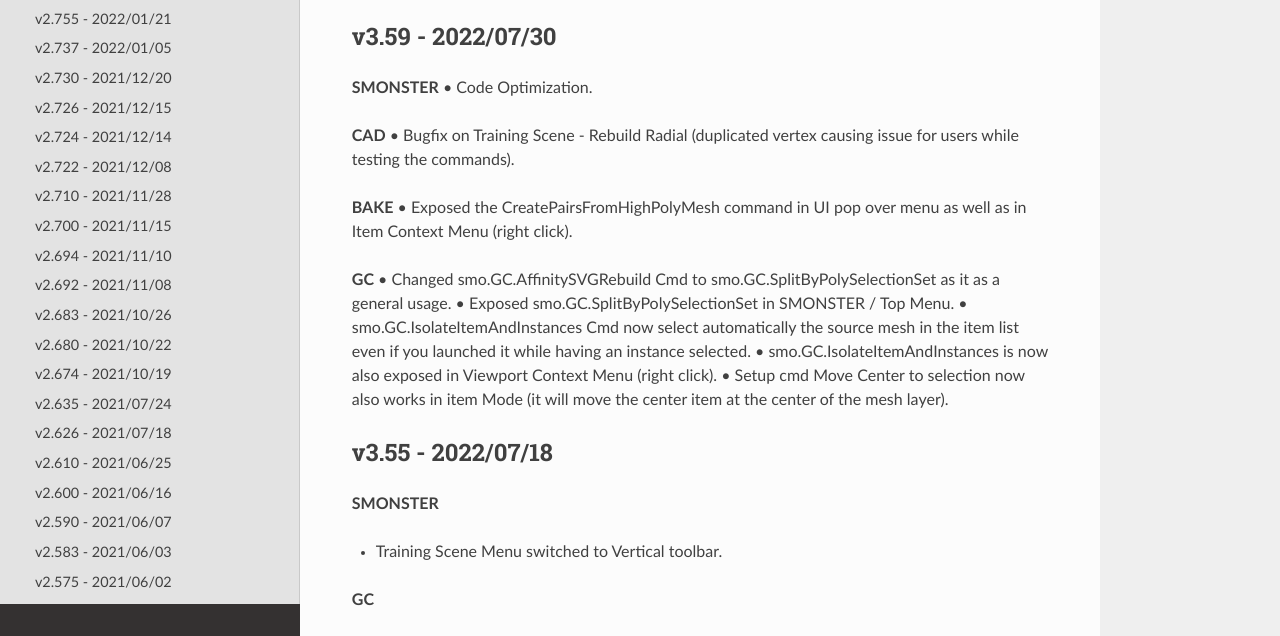
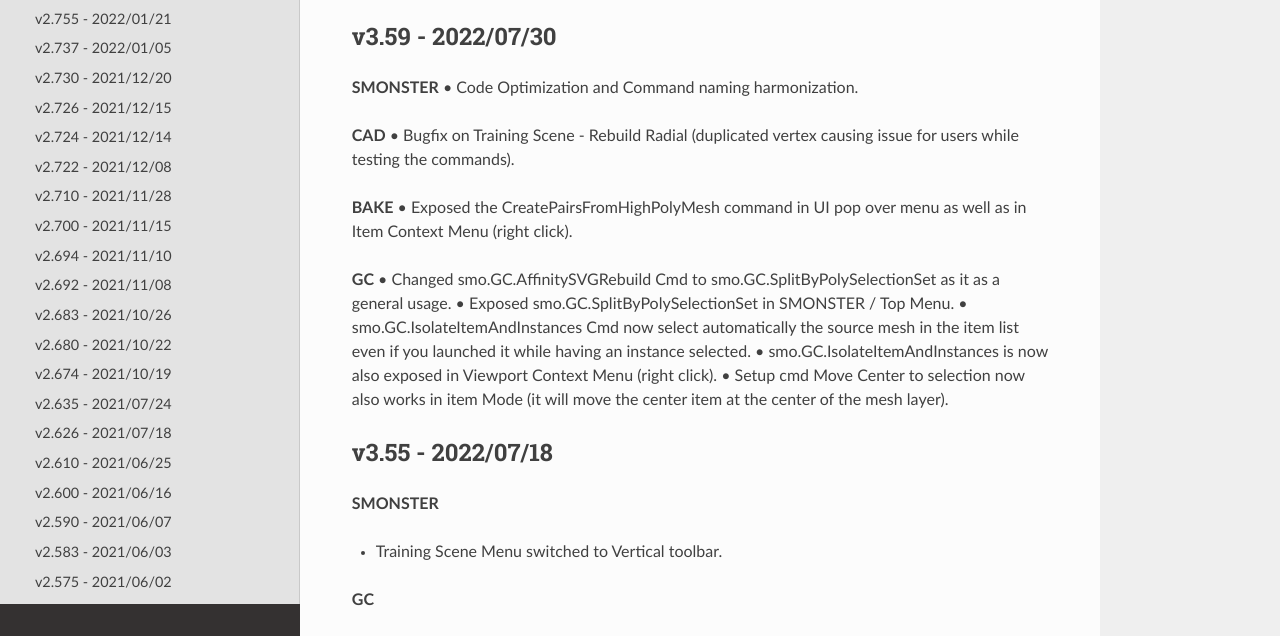
Before and after one commit to smoluck/SMONSTER_DOC, a Sphinx documentation site: the page built from docs/source/updatelog.rst, in a window 1280 px wide and 900 px high, cut to the strip 264-900 px from the top of the window. Built offline with Sphinx 7.4.7 and the Read the Docs theme 2.0.0, drawn with Linux system fonts in a browser that asks for light colours.

Commit message:
Update updatelog.rst

```diff
--- a/docs/source/updatelog.rst
+++ b/docs/source/updatelog.rst
@@ -11,7 +11,7 @@
 -------------------
 
 **SMONSTER**
-• Code Optimization.
+• Code Optimization  and Command naming harmonization.
 
 **CAD**
 • Bugfix on Training Scene - Rebuild Radial (duplicated vertex causing issue for users while testing the commands).
```
